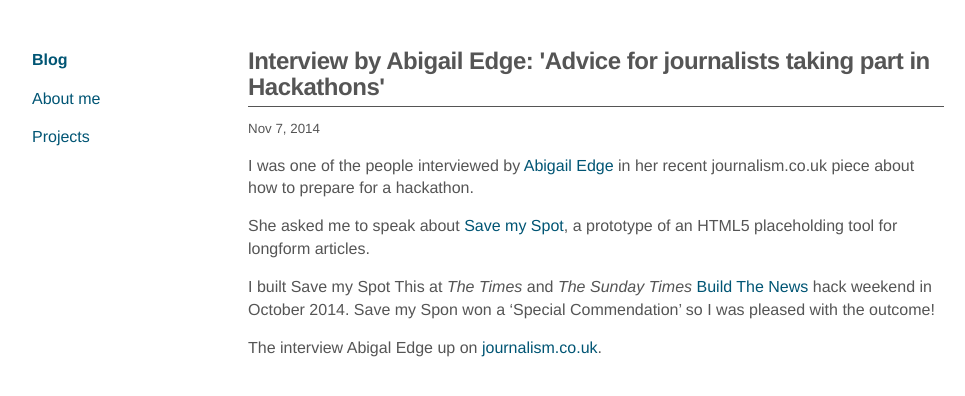
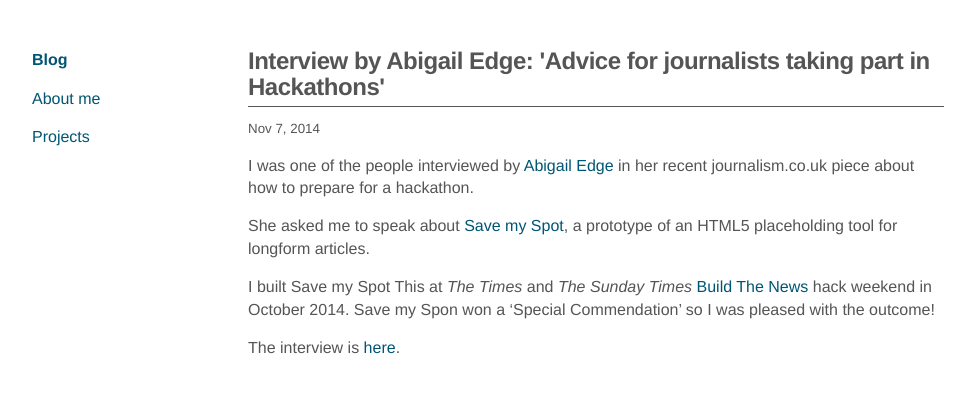
Before and after one commit to radiocontrolled/benj.info, a Jekyll site: the page built from _posts/2014-07-05-journalism.co.uk.markdown, in a window 1280 px wide. Shown: the top 396 px of the page, without its empty margins (160-1125 px from the left). Built offline with Jekyll 4.4.1, drawn with Linux system fonts in a browser that asks for light colours; nearby versions of some CDN libraries.

Commit message:
fixing grammar

```diff
--- a/_posts/2014-07-05-journalism.co.uk.markdown
+++ b/_posts/2014-07-05-journalism.co.uk.markdown
@@ -14,4 +14,4 @@ a prototype of an HTML5 placeholding tool for longform articles.
 I built Save my Spot This at _The Times_ and _The Sunday Times_ <a href="http://buildthenews.wordpress.com/">Build The News</a>
 hack weekend in October 2014. Save my Spon won a 'Special Commendation' so I was pleased with the outcome!
 
-The interview Abigal Edge up on <a href="https://www.journalism.co.uk/news/advice-for-journalists-taking-part-in-hackathons/s2/a563060/">journalism.co.uk</a>.
+The interview is <a href="https://www.journalism.co.uk/news/advice-for-journalists-taking-part-in-hackathons/s2/a563060/">here</a>.
```
